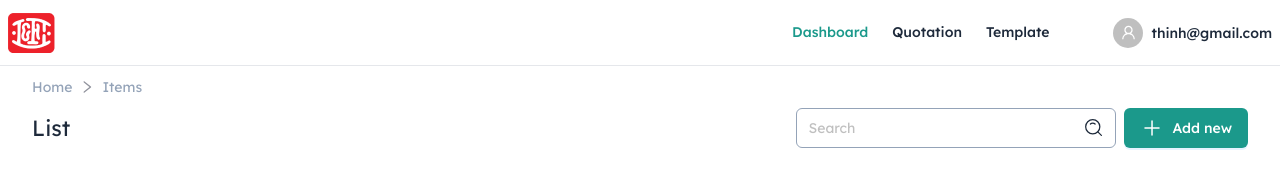
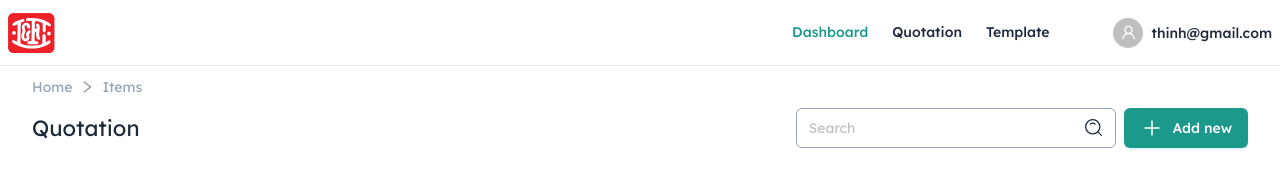
Before and after one commit to namnvph16599/smart-app, a React (Vite) app: page / in a window 1280 px wide. Shown: the top 179 px of the page. Built offline with nearby package versions, Linux system fonts and the light colour scheme.

Commit message:
update code

```diff
--- a/src/pages/quotation/quotation.tsx
+++ b/src/pages/quotation/quotation.tsx
@@ -146,7 +146,7 @@ const Quotation = memo(() => {
             label: "Items",
           },
         ]}
-        title="List"
+        title="Quotation"
         rightContent={<HeaderQuotation />}
       />
       <div className="pt-32px">
```
Also changed, not shown: 1 other file (tests, documents, lock files or other folders).
